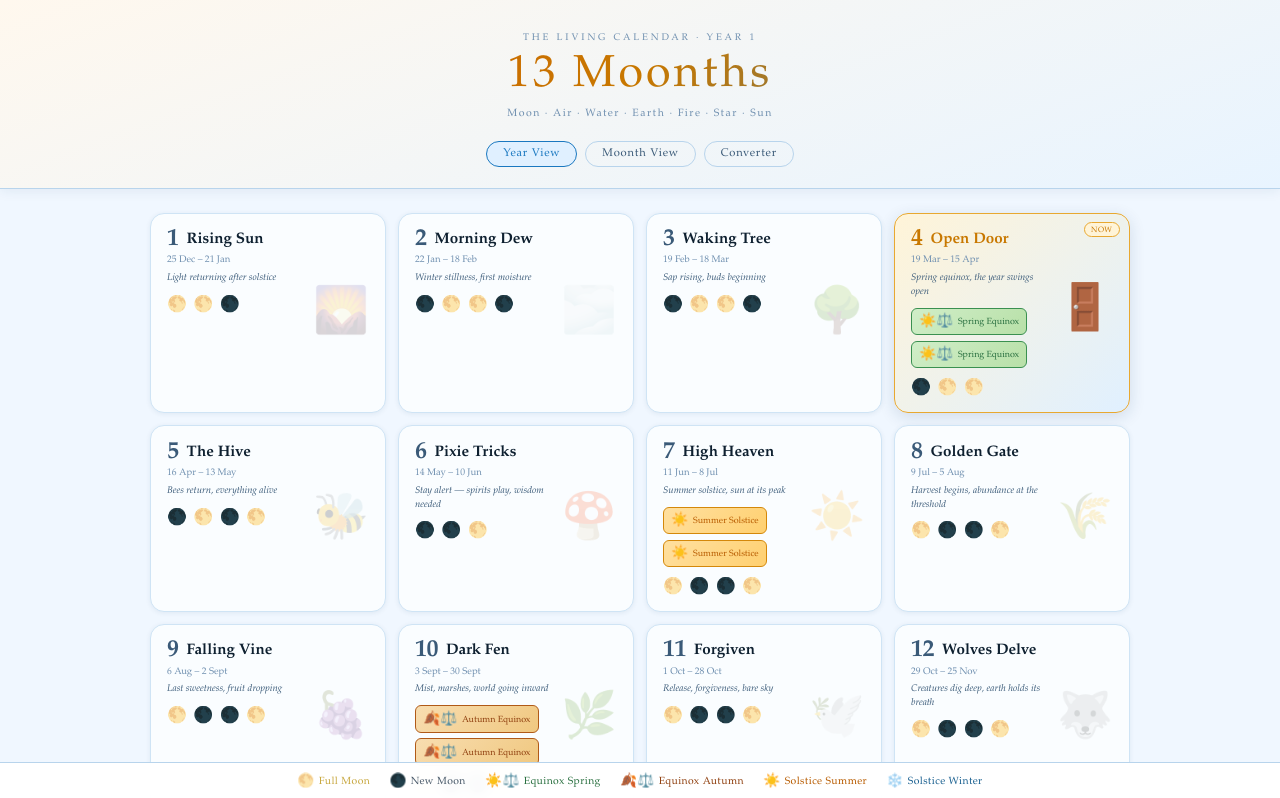
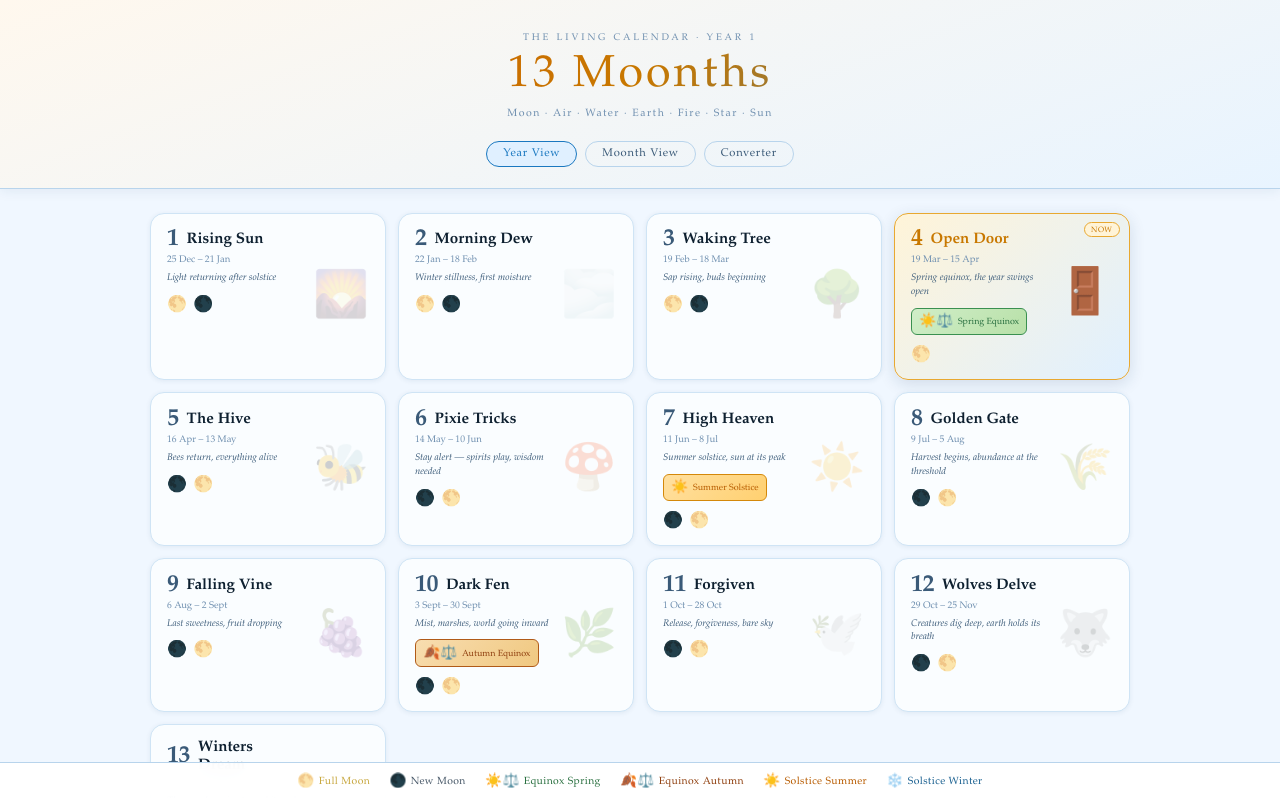
Before and after one commit to AeonReon/13-moonths, a React (Vite) app: page / in a window 1280 px wide. Shown: the top 798 px of the page. Built offline with nearby package versions, Linux system fonts and the light colour scheme.

Commit message:
Fix astronomical dates: use verified 2026 data, remove 2025
Corrected all full moon and new moon dates for 2026 using verified
sources (almanac.com, timeanddate.com, rmg.co.uk). Removed outdated
2025 data as it's no longer needed.

https://claude.ai/code/session_01WKcFDMBQDWy6CLUoRUgVGU

```diff
--- a/src/App.jsx
+++ b/src/App.jsx
@@ -51,36 +51,7 @@ function gregorianToCalendar(date) {
 }
 
 const ASTRO_EVENTS = [
-  // ── 2025 (calendar year 1) ──────────────────────────────────────────────────
-  { date:new Date(2025,0,13),  type:"full_moon",       label:"Full Moon" },
-  { date:new Date(2025,0,29),  type:"new_moon",        label:"New Moon"  },
-  { date:new Date(2025,1,12),  type:"full_moon",       label:"Full Moon" },
-  { date:new Date(2025,1,28),  type:"new_moon",        label:"New Moon"  },
-  { date:new Date(2025,2,14),  type:"full_moon",       label:"Full Moon" },
-  { date:new Date(2025,2,20),  type:"equinox_spring",  label:"Spring Equinox" },
-  { date:new Date(2025,2,29),  type:"new_moon",        label:"New Moon"  },
-  { date:new Date(2025,3,13),  type:"full_moon",       label:"Full Moon" },
-  { date:new Date(2025,3,27),  type:"new_moon",        label:"New Moon"  },
-  { date:new Date(2025,4,12),  type:"full_moon",       label:"Full Moon" },
-  { date:new Date(2025,4,26),  type:"new_moon",        label:"New Moon"  },
-  { date:new Date(2025,5,11),  type:"full_moon",       label:"Full Moon" },
-  { date:new Date(2025,5,21),  type:"solstice_summer", label:"Summer Solstice" },
-  { date:new Date(2025,5,25),  type:"new_moon",        label:"New Moon"  },
-  { date:new Date(2025,6,10),  type:"full_moon",       label:"Full Moon" },
-  { date:new Date(2025,6,24),  type:"new_moon",        label:"New Moon"  },
-  { date:new Date(2025,7,9),   type:"full_moon",       label:"Full Moon" },
-  { date:new Date(2025,7,23),  type:"new_moon",        label:"New Moon"  },
-  { date:new Date(2025,8,7),   type:"full_moon",       label:"Full Moon" },
-  { date:new Date(2025,8,21),  type:"new_moon",        label:"New Moon"  },
-  { date:new Date(2025,8,22),  type:"equinox_autumn",  label:"Autumn Equinox" },
-  { date:new Date(2025,9,7),   type:"full_moon",       label:"Full Moon" },
-  { date:new Date(2025,9,21),  type:"new_moon",        label:"New Moon"  },
-  { date:new Date(2025,10,5),  type:"full_moon",       label:"Full Moon" },
-  { date:new Date(2025,10,20), type:"new_moon",        label:"New Moon"  },
-  { date:new Date(2025,11,4),  type:"full_moon",       label:"Full Moon" },
-  { date:new Date(2025,11,20), type:"new_moon",        label:"New Moon"  },
-  { date:new Date(2025,11,21), type:"solstice_winter", label:"Winter Solstice" },
-  // ── 2026 (calendar year 2) ──────────────────────────────────────────────────
+  // ── 2026 ── Sources: rmg.co.uk, almanac.com, timeanddate.com, chani.com
   { date:new Date(2026,0,3),   type:"full_moon",       label:"Full Moon" },
   { date:new Date(2026,0,18),  type:"new_moon",        label:"New Moon"  },
   { date:new Date(2026,1,1),   type:"full_moon",       label:"Full Moon" },
@@ -88,7 +59,7 @@ const ASTRO_EVENTS = [
   { date:new Date(2026,2,3),   type:"full_moon",       label:"Full Moon" },
   { date:new Date(2026,2,18),  type:"new_moon",        label:"New Moon"  },
   { date:new Date(2026,2,20),  type:"equinox_spring",  label:"Spring Equinox" },
-  { date:new Date(2026,3,1),   type:"full_moon",       label:"Full Moon" },
+  { date:new Date(2026,3,2),   type:"full_moon",       label:"Full Moon" },
   { date:new Date(2026,3,17),  type:"new_moon",        label:"New Moon"  },
   { date:new Date(2026,4,1),   type:"full_moon",       label:"Full Moon" },
   { date:new Date(2026,4,16),  type:"new_moon",        label:"New Moon"  },
@@ -99,15 +70,15 @@ const ASTRO_EVENTS = [
   { date:new Date(2026,6,14),  type:"new_moon",        label:"New Moon"  },
   { date:new Date(2026,6,29),  type:"full_moon",       label:"Full Moon" },
   { date:new Date(2026,7,12),  type:"new_moon",        label:"New Moon"  },
-  { date:new Date(2026,7,27),  type:"full_moon",       label:"Full Moon" },
-  { date:new Date(2026,8,11),  type:"new_moon",        label:"New Moon"  },
+  { date:new Date(2026,7,28),  type:"full_moon",       label:"Full Moon" },
+  { date:new Date(2026,8,10),  type:"new_moon",        label:"New Moon"  },
   { date:new Date(2026,8,22),  type:"equinox_autumn",  label:"Autumn Equinox" },
   { date:new Date(2026,8,26),  type:"full_moon",       label:"Full Moon" },
-  { date:new Date(2026,9,11),  type:"new_moon",        label:"New Moon"  },
-  { date:new Date(2026,9,25),  type:"full_moon",       label:"Full Moon" },
+  { date:new Date(2026,9,10),  type:"new_moon",        label:"New Moon"  },
+  { date:new Date(2026,9,26),  type:"full_moon",       label:"Full Moon" },
   { date:new Date(2026,10,9),  type:"new_moon",        label:"New Moon"  },
   { date:new Date(2026,10,24), type:"full_moon",       label:"Full Moon" },
-  { date:new Date(2026,11,9),  type:"new_moon",        label:"New Moon"  },
+  { date:new Date(2026,11,8),  type:"new_moon",        label:"New Moon"  },
   { date:new Date(2026,11,21), type:"solstice_winter", label:"Winter Solstice" },
   { date:new Date(2026,11,24), type:"full_moon",       label:"Full Moon" },
 ];
```
